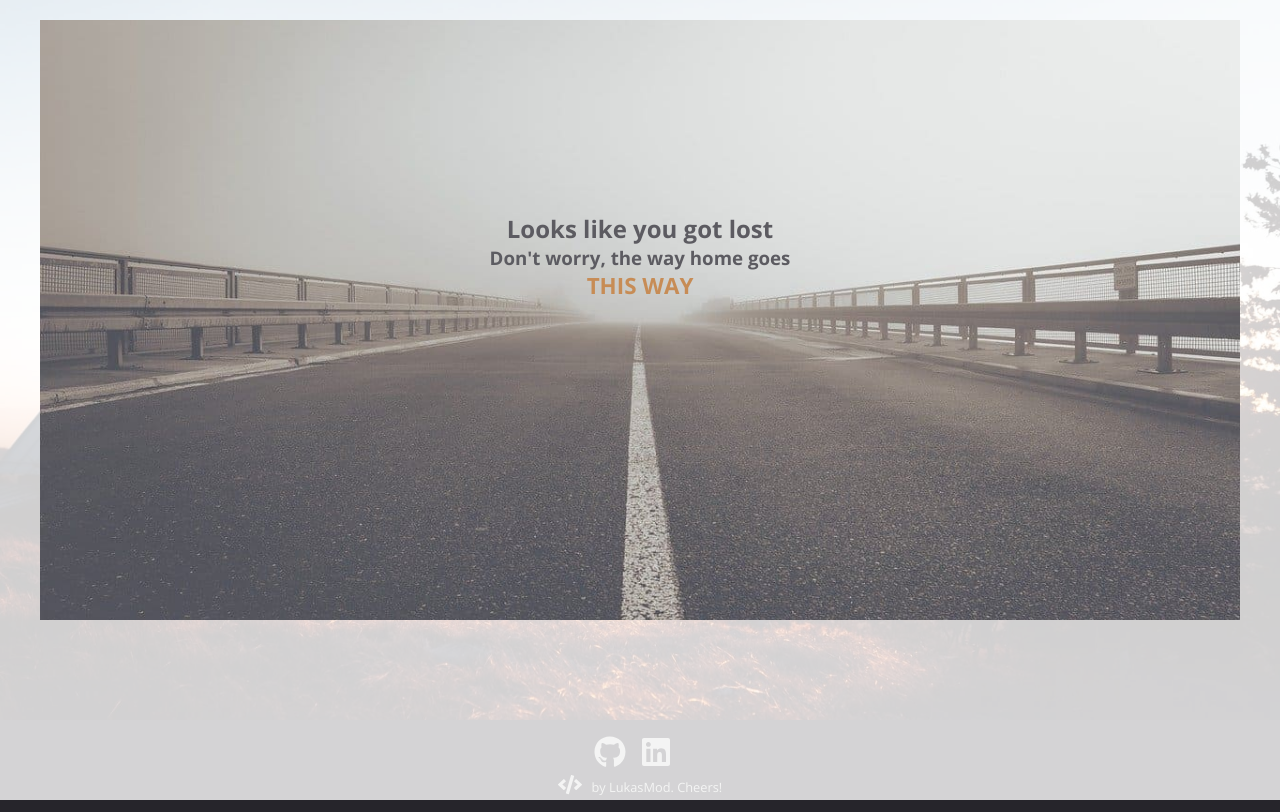
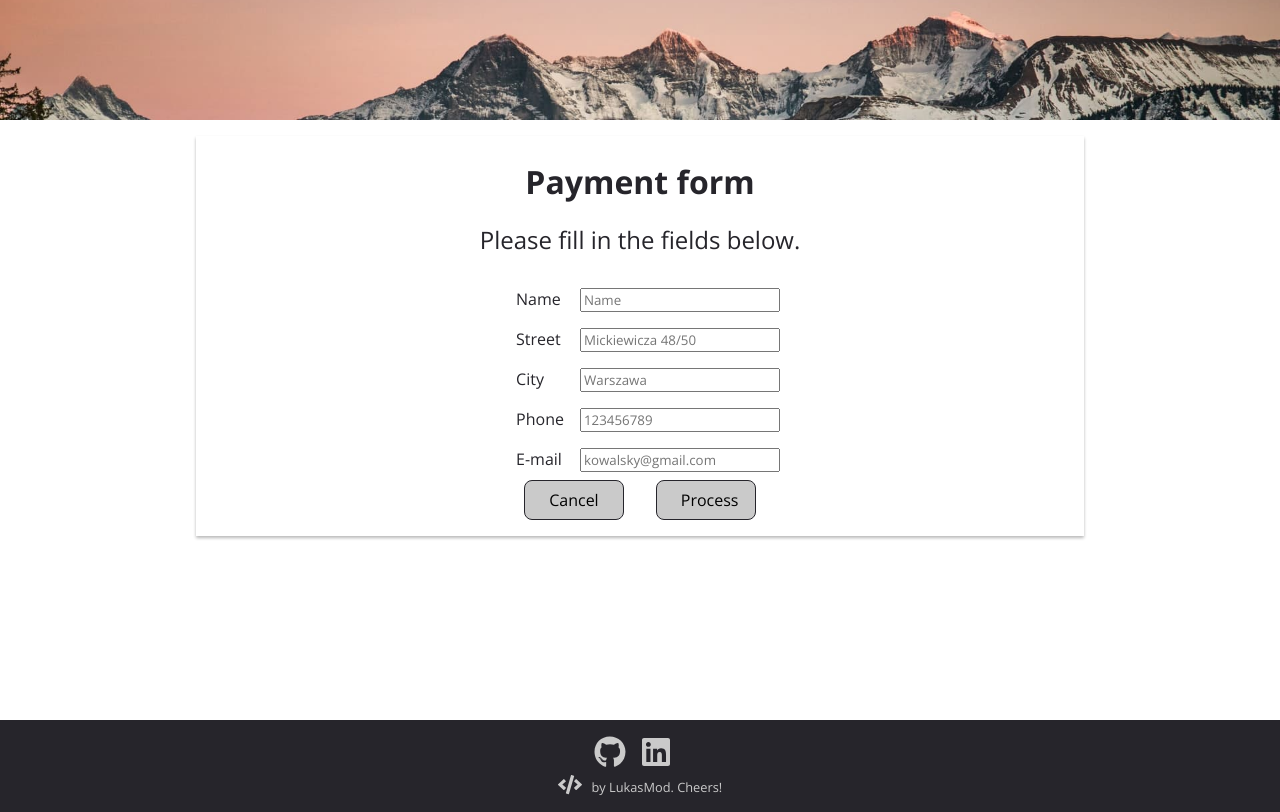
Before and after one commit to LukasMod/bedfromdream, a React (Create React App) app: page /payment in a window 1280 px wide. Before the commit this address led to /page-not-found. Built offline with nearby package versions, Linux system fonts and the light colour scheme.

Commit message:
form boilerplate, styling

```diff
--- a/src/App.js
+++ b/src/App.js
@@ -1,5 +1,12 @@
 import React from 'react';
-import { Home, Results, PageNotFound, Header, Footer } from './containers';
+import {
+  Home,
+  Results,
+  PageNotFound,
+  Header,
+  Footer,
+  Form,
+} from './containers';
 import {
   BrowserRouter as Router,
   Switch,
@@ -25,6 +32,11 @@ function App() {
               <Results />
               <Footer />
             </Route>
+            <Route path="/payment" exact>
+              <Header />
+              <Form />
+              <Footer />
+            </Route>
             <Route path="/page-not-found">
               <Home />
               <Footer />
--- a/src/components/Button/Button.jsx
+++ b/src/components/Button/Button.jsx
@@ -1,10 +1,11 @@
 import React from 'react';
 import './style.scss';
-const Button = ({ onClick, text, styleName }) => {
+const Button = ({ onClick, text, styleName, type }) => {
   return (
     <button
       className={styleName ? `Button--${styleName}` : `Button`}
-      onClick={onClick}>
+      onClick={onClick}
+      type={type}>
       {text}
     </button>
   );
--- a/src/components/Button/style.scss
+++ b/src/components/Button/style.scss
@@ -13,6 +13,7 @@
     }
   }
   &--light {
+    max-width: 100px;
     padding: 0.5em 1.5em;
     font-size: 1rem;
     background: $color-3;
--- a/src/components/Summary/Summary.jsx
+++ b/src/components/Summary/Summary.jsx
@@ -1,13 +1,17 @@
 import React, { useContext } from 'react';
+import { useHistory } from 'react-router-dom';
 import { Button } from './../Button';
 import { Table } from './../Table';
 import { Context } from '../../context/ContextProvider';
 
 import './style.scss';
+
 const Summary = () => {
   const { booking, summaryCost } = useContext(Context);
-
-  const handleClick = () => {};
+  const history = useHistory();
+  const handleClick = () => {
+    history.push('/payment');
+  };
 
   return (
     <div className="Summary" onClick={() => {}}>
--- a/src/components/Summary/style.scss
+++ b/src/components/Summary/style.scss
@@ -21,13 +21,13 @@
     box-shadow: 0 2px 5px rgba(0, 0, 0, 0.52);
   }
   &__items {
-    flex-basis: 70%;
+    flex-basis: 65%;
     display: flex;
     justify-content: center;
     align-items: center;
   }
   &__actions {
-    flex-basis: 30%;
+    flex-basis: 35%;
     display: flex;
     flex-direction: column;
     justify-content: flex-end;
@@ -41,10 +41,10 @@
   &__cost {
     font-size: 1rem;
     font-weight: 700;
-    margin: 0.5em 1.5em;
+    margin: 0.5em 1em;
     @include for-tablet-portrait-up {
       font-size: 1.2rem;
-      margin: 0 1.5em;
+      margin: 0 1em;
     }
   }
 }
--- a/src/components/Table/Table.jsx
+++ b/src/components/Table/Table.jsx
@@ -16,7 +16,7 @@ const Table = ({ booking }) => {
           <tr key={item.id}>
             <td className="Table__data">{item.name}</td>
             <td className="Table__data">{item.numberOfNights}</td>
-            <td className="Table__data">
+            <td className="Table__data Table__data--cost">
               {(item.cost * item.numberOfNights).toFixed(2)} $
             </td>
           </tr>
--- a/src/components/Table/style.scss
+++ b/src/components/Table/style.scss
@@ -1,8 +1,9 @@
 @import '../../constants/Colors.scss';
+@import '../../constants/Breakpoints.scss';
 
 .Table {
   border-collapse: collapse;
-  width: 90%;
+  width: 95%;
   &__header {
     padding: 0.25rem;
     text-align: left;
@@ -11,5 +12,8 @@
   &__data {
     padding: 0.25rem;
     text-align: left;
+    &--cost {
+      min-width: 90px;
+    }
   }
 }
--- /dev/null
+++ b/src/containers/Form/Form.jsx
@@ -0,0 +1,130 @@
+import React, { useState } from 'react';
+import './style.scss';
+import { Button } from '../../components/Button';
+import { useHistory } from 'react-router-dom';
+
+const Form = () => {
+  const history = useHistory();
+
+  const handleClick = (e) => {
+    e.preventDefault();
+    console.log('submit');
+  };
+
+  const handleClickCancel = () => {
+    history.push('/cart');
+  };
+
+  const handleForm = () => {
+    console.log('submit form');
+  };
+
+  return (
+    <div className="Form">
+      <div className="Form__wrapper">
+        <h1 className="Form__title">Payment form</h1>
+        <p className="Form__paragraph">Please fill in the fields below.</p>
+        <form
+          noValidate
+          validate="false"
+          onSubmit={handleForm}
+          className="Form__form">
+          <div className="Form__row">
+            <label className="Form__label" htmlFor="name">
+              Name
+            </label>
+            <input
+              className="Form__input"
+              type="text"
+              name="name"
+              id="name"
+              // value={params.title}
+              // onChange={this.handleChange}
+              // onBlur={this.handleBlur}
+              placeholder="Name"
+            />
+          </div>
+          <div className="Form__row">
+            <label className="Form__label" htmlFor="address street">
+              Street
+            </label>
+            <input
+              className="Form__input"
+              type="text"
+              name="address street"
+              id="address street"
+              // value={params.title}
+              // onChange={this.handleChange}
+              // onBlur={this.handleBlur}
+              placeholder="Mickiewicza 48/50"
+            />
+          </div>
+          <div className="Form__row">
+            <label className="Form__label" htmlFor="address city">
+              City
+            </label>
+            <input
+              className="Form__input"
+              type="text"
+              name="address city"
+              id="address city"
+              // value={params.title}
+              // onChange={this.handleChange}
+              // onBlur={this.handleBlur}
+              placeholder="Warszawa"
+            />
+          </div>
+          <div className="Form__row">
+            <label className="Form__label" htmlFor="phone">
+              Phone
+            </label>
+            <input
+              className="Form__input"
+              type="number"
+              name="phone"
+              id="phone"
+              // value={params.title}
+              // onChange={this.handleChange}
+              // onBlur={this.handleBlur}
+              placeholder="123456789"
+            />
+          </div>
+          <div className="Form__row">
+            <label className="Form__label" htmlFor="email">
+              E-mail
+            </label>
+            <input
+              className="Form__input"
+              type="email"
+              name="email"
+              id="email"
+              // value={params.title}
+              // onChange={this.handleChange}
+              // onBlur={this.handleBlur}
+              placeholder="kowalsky@gmail.com"
+            />
+          </div>
+
+          {/* {errors.name.length > 0 && (
+              <span className="Form__error">{errors.name}</span>
+            )} */}
+          <div className="Form__Button">
+            <Button
+              onClick={handleClickCancel}
+              text="Cancel"
+              styleName="light"
+            />
+            <Button
+              onClick={handleClick}
+              text="Process"
+              styleName="light"
+              type="submit"
+            />
+          </div>
+        </form>
+      </div>
+    </div>
+  );
+};
+
+export default Form;
--- /dev/null
+++ b/src/containers/Form/style.scss
@@ -0,0 +1,73 @@
+@import '../../constants/Breakpoints.scss';
+@import '../../constants/Colors.scss';
+
+.Form {
+  min-height: 75vh;
+  width: 70%;
+  padding: 1em 0.25em;
+  margin: 0 auto;
+
+  &__title {
+    color: $color-1;
+    padding: 0.25em 0;
+    font-size: 1.3rem;
+    @include for-tablet-portrait-up {
+      font-size: 2rem;
+    }
+  }
+  &__wrapper {
+    width: 100%;
+    display: flex;
+    flex-direction: column;
+    flex-wrap: nowrap;
+    align-items: center;
+    padding-top: 0.5em;
+    transition: 0.2s;
+
+    box-shadow: 0 2px 3px rgba(0, 0, 0, 0.28);
+
+    @include for-tablet-portrait-up {
+      padding: 1em;
+    }
+    &:hover {
+      box-shadow: 0 2px 5px rgba(0, 0, 0, 0.52);
+    }
+  }
+  &__paragraph {
+    padding: 0.5em 0 1em 0;
+    font-size: 1rem;
+    @include for-tablet-portrait-up {
+      font-size: 1.5rem;
+    }
+  }
+  &__form {
+    display: flex;
+    flex-direction: column;
+  }
+  &__row {
+    display: flex;
+    justify-content: flex-start;
+    align-items: flex-start;
+    flex-direction: column;
+    padding: 0.5em;
+    @include for-tablet-portrait-up {
+      flex-direction: row;
+      justify-content: space-between;
+    }
+  }
+  &__label {
+    color: $color-1;
+    padding: 0.2em 0;
+    @include for-tablet-portrait-up {
+      padding: 0 1em;
+    }
+  }
+  &__input {
+    min-width: 200px;
+    color: red;
+  }
+  &__Button {
+    display: flex;
+    justify-content: space-evenly;
+  }
+}
--- a/src/containers/index.js
+++ b/src/containers/index.js
@@ -3,3 +3,4 @@ export { default as Results } from './Results/Results';
 export { default as PageNotFound } from './PageNotFound/PageNotFound';
 export { default as Header } from './Header/Header';
 export { default as Footer } from './Footer/Footer';
+export { default as Form } from './Form/Form';
```
